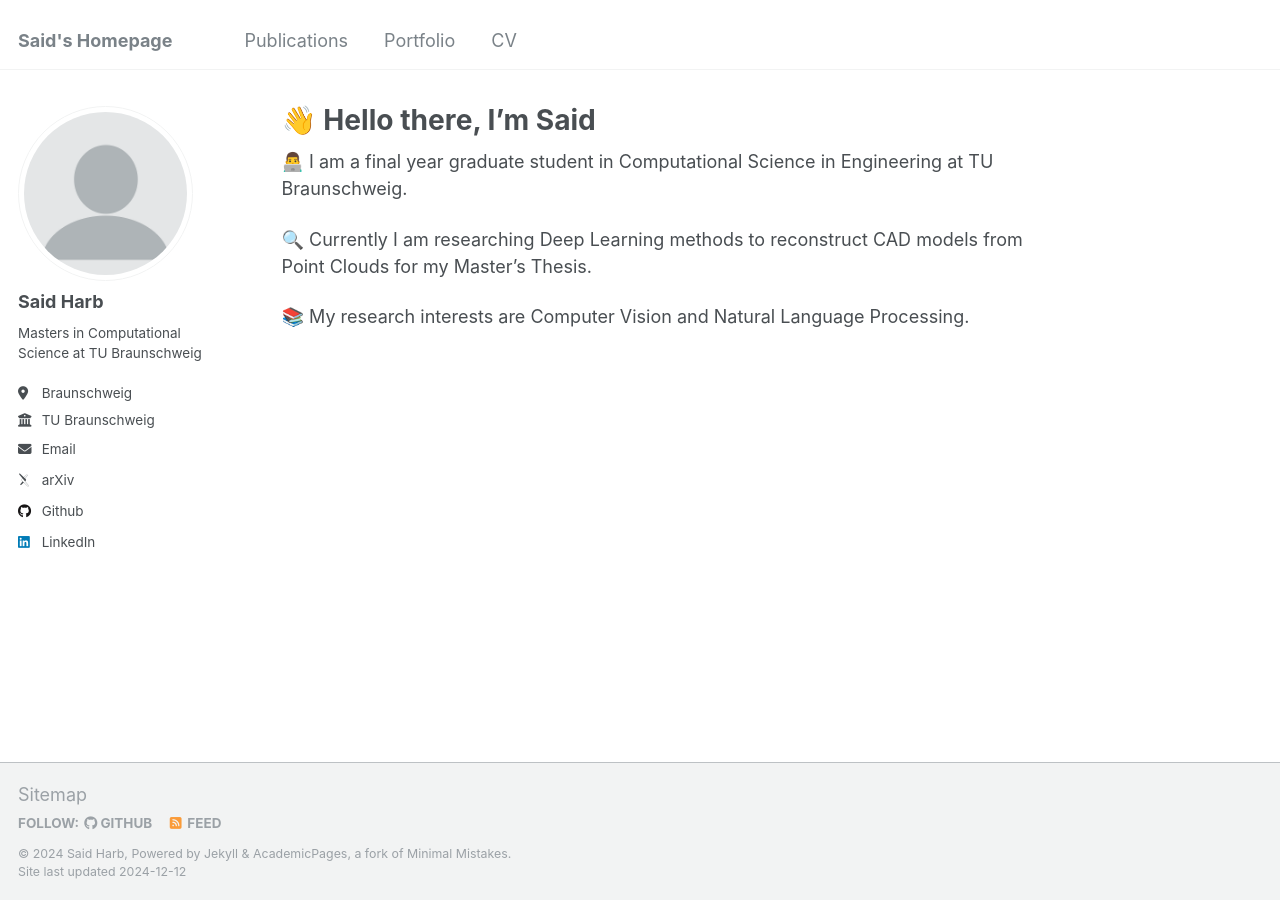
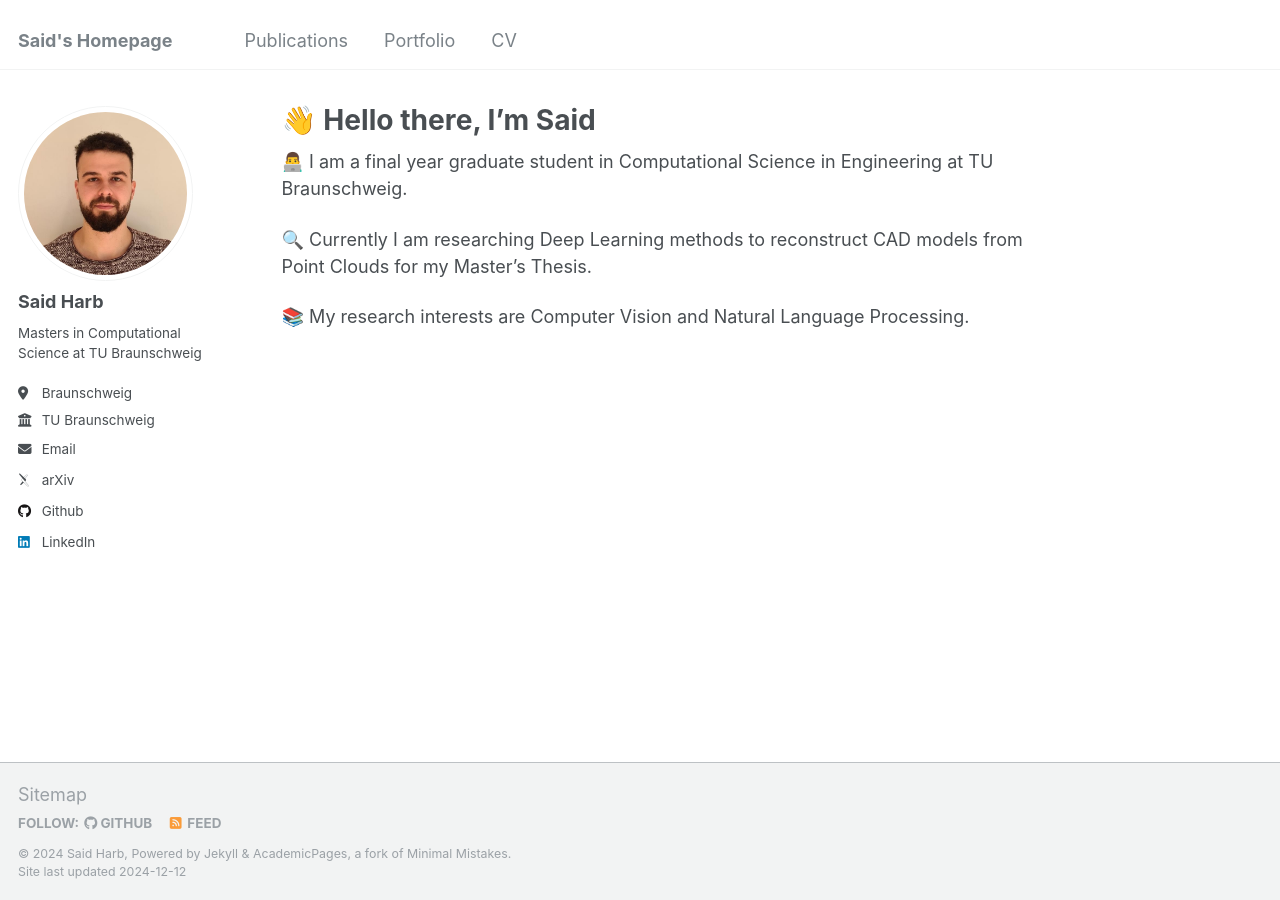
Before and after one commit to saidharb/saidharb.github.io, a Jekyll site: the page built from _pages/about.md, in a window 1280 px wide. Built offline with Jekyll 4.4.1, drawn with Linux system fonts in a browser that asks for light colours; some web fonts are replaced.

Commit message:
Update _config.yml

```diff
--- a/_config.yml
+++ b/_config.yml
@@ -21,7 +21,7 @@ repository               : "academicpages/academicpages.github.io"
 #               Additional customization can be done by editing /_includes/author-profile.html
 author:
   # Biographic information
-  avatar           : "profile.png"
+  avatar           : "profile_image.jpeg"
   name             : "Said Harb"
   pronouns         : # example: "she/her"
   bio              : "Masters in Computational Science at TU Braunschweig"
```
